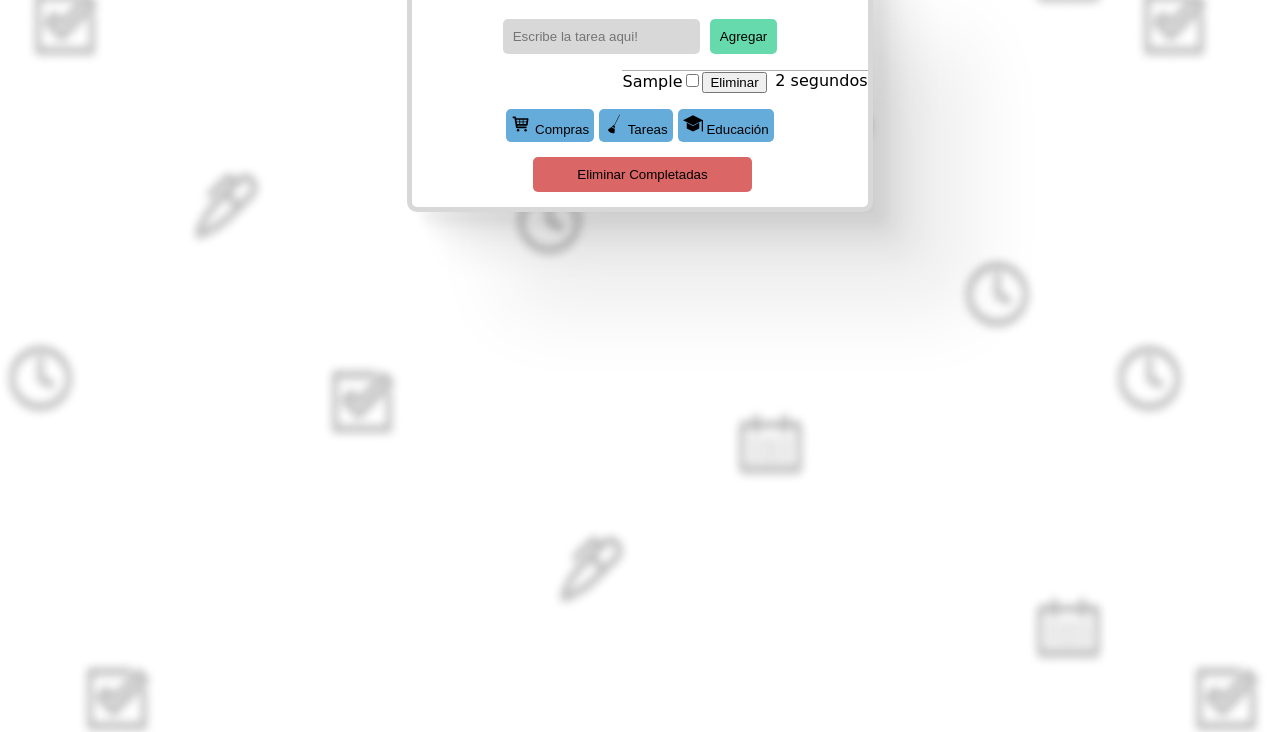
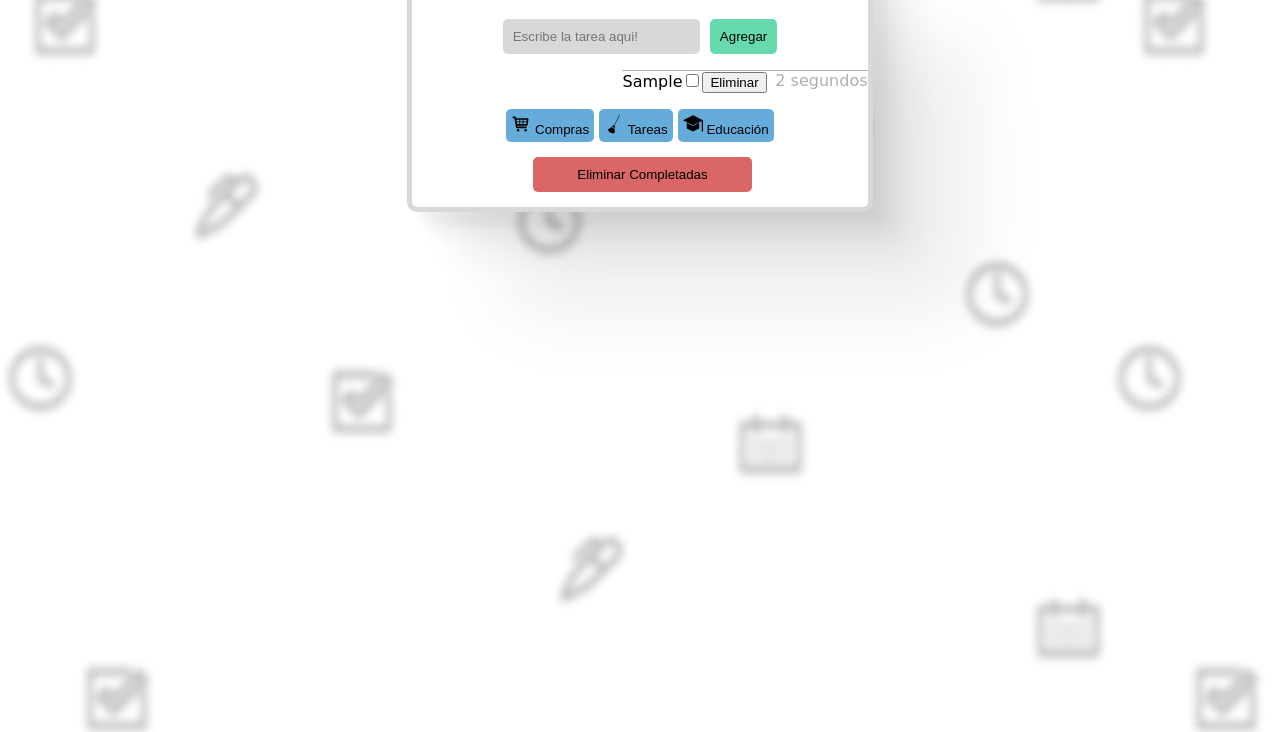
Before and after one commit to 4Driian/Todo-list, a plain HTML site: page index.html in a window 1280 px wide. Both pictures are taken after typing "Sample" into the empty fields and a click on the button "Agregar". Shown: the part 68-800 px from the top of the page. Drawn offline with Linux system fonts and the light colour scheme; files whose address does not match are found by name; a web font is replaced by a local one.

Commit message:
Update styles.css

```diff
--- a/styles.css
+++ b/styles.css
@@ -114,4 +114,5 @@ h1 {
 
 .time {
   float: right;
+  color:rgb(175, 175, 175);
 }
```
